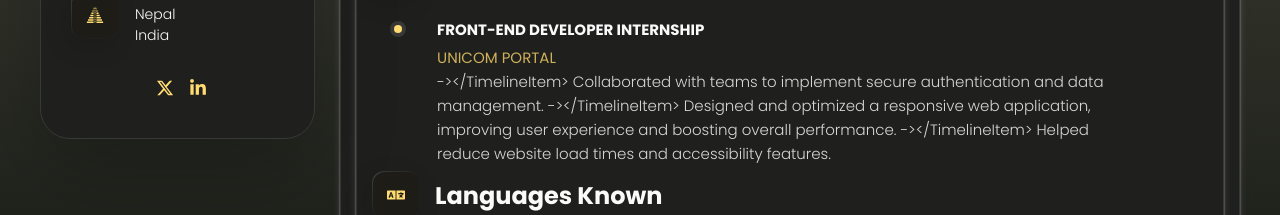
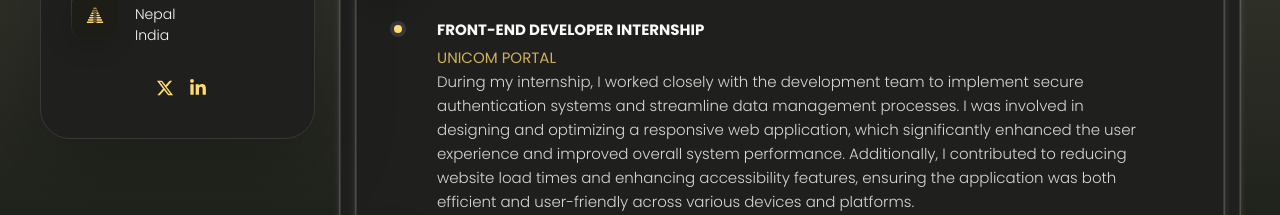
Before and after one commit to RajeevBaniya/portfolio, a React (Vite) app: page /resume in a window 1280 px wide. Shown: the part 585-800 px from the top of the page. Built offline with nearby package versions, Linux system fonts and the light colour scheme.

Commit message:
Update Resume.jsx

```diff
--- a/src/pages/Resume/Resume.jsx
+++ b/src/pages/Resume/Resume.jsx
@@ -47,9 +47,11 @@ const Resume = () => {
           <TimelineItem
             title="FRONT-END DEVELOPER INTERNSHIP"
             date="UNICOM PORTAL"
-            description="-></TimelineItem> Collaborated with teams to implement secure authentication and data management.
-                         -></TimelineItem> Designed and optimized a responsive web application, improving user experience and boosting overall performance.
-                         -></TimelineItem> Helped reduce website load times and accessibility features."
+            description="During my internship, I worked closely with the development team to implement secure authentication systems
+            and streamline data management processes. I was involved in designing and optimizing a responsive web application, which
+            significantly enhanced the user experience and improved overall system performance. Additionally, I contributed to reducing
+            website load times and enhancing accessibility features, ensuring the application was both efficient and user-friendly across
+            various devices and platforms."
           />
         </ol>
       </div>
```
